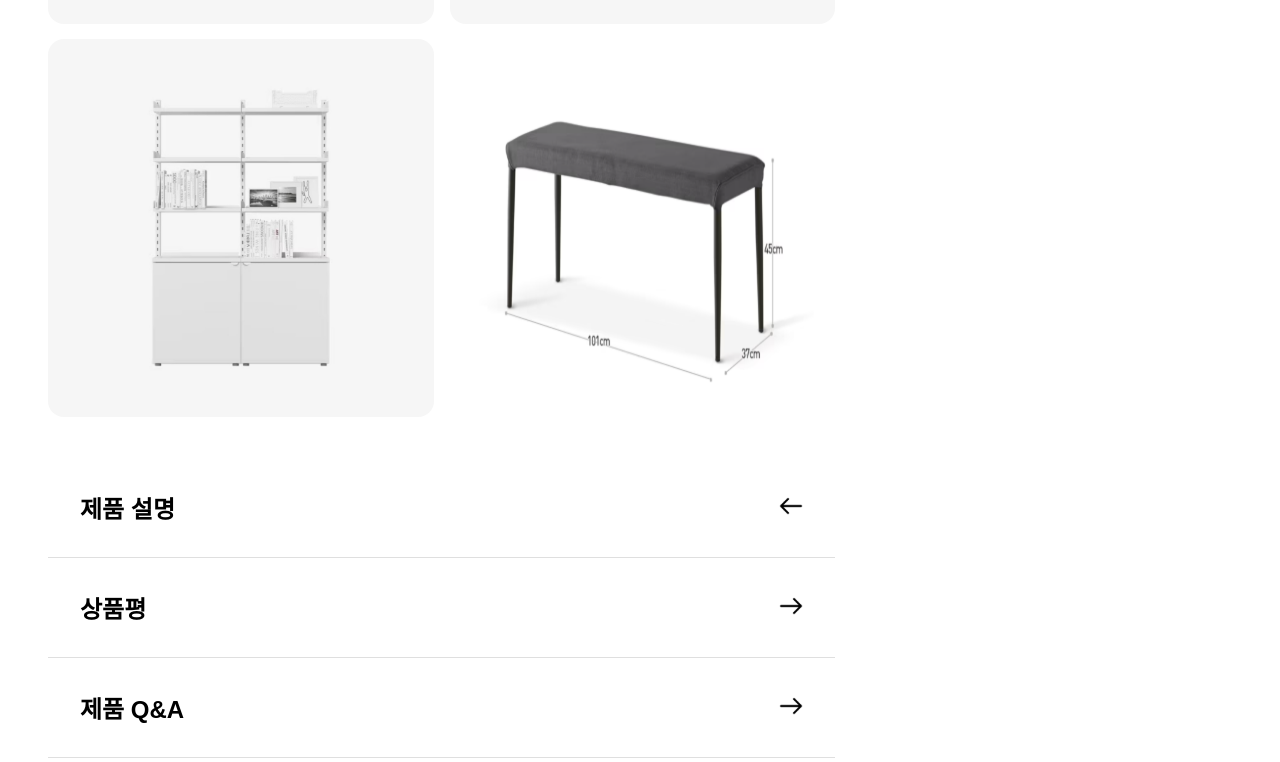
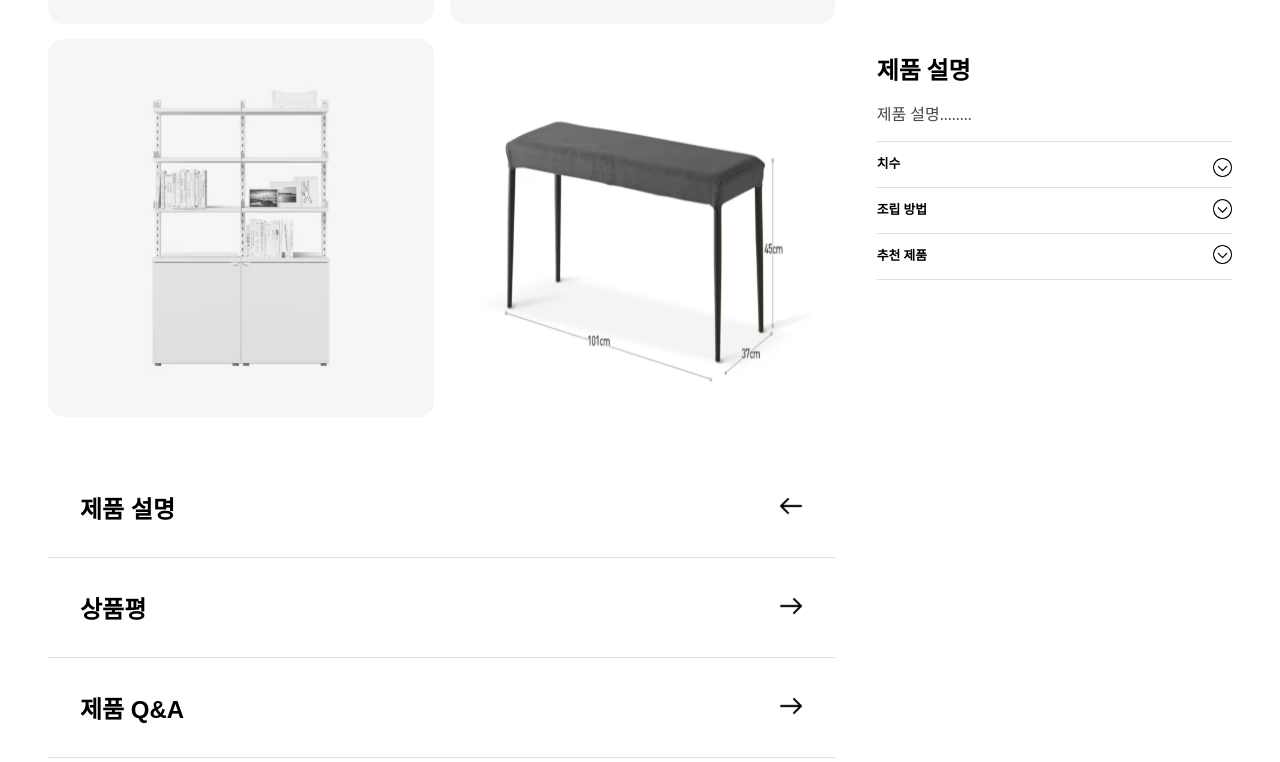
Before and after one commit to wecode-bootcamp-korea/48-2nd-5ronaminC-frontend, a React (Create React App) app: page /product-detail in a window 1280 px wide. Both pictures are taken after a click on the button "제품 설명". Shown: the part 396-1158 px from the top of the page. Built offline with nearby package versions, Linux system fonts and the light colour scheme.

Commit message:
Add : 제품상세 페이지 Layout 구현 완성

```diff
--- a/src/pages/ProductDetail/ProductDetail.jsx
+++ b/src/pages/ProductDetail/ProductDetail.jsx
@@ -1,6 +1,4 @@
 import React, { useState } from 'react';
-//import Nav from '../../components/Nav/Nav';
-//import Footer from '../../components/Footer/Footer';
 import ProductDetailInfo from './components/toggles/ProductDetailInfo';
 import ProductReview from './components/toggles/ProductReview';
 import ProductImages from './components/ProductImages';
@@ -13,8 +11,6 @@ const ProductDetail = () => {
   const [isProductReview, setProductReview] = useState(false);
 
   return (
-    <>
-      {/* <Nav /> */}
     <div className="productInfo">
       <div className="productDetailAll">
         <div className="productImages">
@@ -74,8 +70,6 @@ const ProductDetail = () => {
         )}
       </div>
     </div>
-      {/* <Footer /> */}
-    </>
   );
 };
 
--- a/src/pages/ProductDetail/ProductDetail.scss
+++ b/src/pages/ProductDetail/ProductDetail.scss
@@ -75,6 +75,7 @@
           }
         }
       }
+
       .productQnA {
         display: flex;
         justify-content: space-between;
--- a/src/pages/ProductDetail/components/toggles/ProductDetailInfo.jsx
+++ b/src/pages/ProductDetail/components/toggles/ProductDetailInfo.jsx
@@ -1,10 +1,53 @@
-import React from 'react';
+import React, { useState } from 'react';
 import './ProductDetailInfo.scss';
 
 const ProductDetailInfo = () => {
+  const [isSizeInfo, setSizeInfo] = useState(false);
+
   return (
-    <div className="">
-      <div>Detail</div>
+    <div className="productDetailInfo">
+      <h1>제품 설명</h1>
+      <div className="productInfoContent">
+        <p>제품 설명........</p>
+      </div>
+      <div className="size">
+        <p>치수</p>
+        <button
+          onClick={() => {
+            setSizeInfo(e => !e);
+          }}
+        >
+          {isSizeInfo ? (
+            <img src="images/chevron.png" alt="사이즈 정보 up 토글 버튼" />
+          ) : (
+            <img
+              src="images/down-chevron.png"
+              alt="사이즈 정보 down 토글 버튼"
+            />
+          )}
+        </button>
+      </div>
+      {isSizeInfo && (
+        <div className="sizeToggle">
+          <div className="productLength">
+            <p className="productWidth">가로</p>X
+            <p className="productDepth">세로</p>X
+            <p className="productHeight">높이</p>
+          </div>
+        </div>
+      )}
+      <div className="assemblyMethod">
+        <p>조립 방법</p>
+        <button>
+          <img src="images/down-chevron.png" alt="조립 방법 토글 버튼" />
+        </button>
+      </div>
+      <div className="recoProduct">
+        <p>추천 제품</p>
+        <button>
+          <img src="images/down-chevron.png" alt="조립 방법 토글 버튼" />
+        </button>
+      </div>
     </div>
   );
 };
--- a/src/pages/ProductDetail/components/toggles/ProductDetailInfo.scss
+++ b/src/pages/ProductDetail/components/toggles/ProductDetailInfo.scss
@@ -1 +1,117 @@
 @import '/src/style/variables.scss';
+
+.productDetailInfo {
+  position: sticky;
+  width: 100%;
+  top: 7%;
+
+  p {
+    display: inline-block;
+  }
+
+  h1 {
+    font-size: 1.5rem;
+    line-height: 1.333;
+    letter-spacing: -0.0063em;
+    margin-bottom: 1rem;
+  }
+
+  .productInfoContent {
+    border-bottom: 1px solid rgb(var(--colour-neutral-3, 223, 223, 223));
+    margin-bottom: 1rem;
+
+    p {
+      font-size: 1rem;
+      line-height: 1.333;
+      margin-bottom: 1rem;
+      color: $superDeepGray;
+    }
+  }
+
+  .size {
+    display: flex;
+    justify-content: space-between;
+    align-items: flex-start;
+    border-bottom: 1px solid rgb(var(--colour-neutral-3, 223, 223, 223));
+
+    p {
+      font-size: 0.8rem;
+      font-weight: 600;
+      margin-bottom: 1rem;
+    }
+
+    button {
+      border: 0;
+      padding: 0;
+      background-color: transparent;
+
+      img {
+        width: 1.2rem;
+        height: 1.2rem;
+      }
+    }
+  }
+
+  .sizeToggle {
+    margin-top: 1rem;
+
+    .productLength {
+      p {
+        display: inline-block;
+        font-size: 0.8rem;
+        color: $black;
+        padding-bottom: 5%;
+      }
+    }
+  }
+
+  .assemblyMethod {
+    display: flex;
+    justify-content: space-between;
+    align-items: center;
+    border-bottom: 1px solid rgb(var(--colour-neutral-3, 223, 223, 223));
+
+    p {
+      font-size: 0.8rem;
+      font-weight: 600;
+      margin-top: 1rem;
+      margin-bottom: 1rem;
+    }
+
+    button {
+      border: 0;
+      padding: 0;
+      background-color: transparent;
+
+      img {
+        width: 1.2rem;
+        height: 1.2rem;
+      }
+    }
+  }
+
+  .recoProduct {
+    display: flex;
+    justify-content: space-between;
+    align-items: center;
+    border-bottom: 1px solid rgb(var(--colour-neutral-3, 223, 223, 223));
+
+    p {
+      font-size: 0.8rem;
+      font-weight: 600;
+      margin-top: 1rem;
+      margin-bottom: 1rem;
+    }
+
+    button {
+      border: 0;
+      padding: 0;
+      background-color: transparent;
+
+      img {
+        width: 1.2rem;
+        height: 1.2rem;
+      }
+    }
+  }
+}
--- a/src/pages/ProductDetail/components/toggles/ProductReview.jsx
+++ b/src/pages/ProductDetail/components/toggles/ProductReview.jsx
@@ -1,10 +1,51 @@
-import React from 'react';
+import React, { useState } from 'react';
 import './ProductReview.scss';
 
 const ProductReview = () => {
+  const [isPoductReview, setPoductReview] = useState(false);
+
   return (
-    <div className="">
-      <div>Review</div>
+    <div className="productReview ">
+      <h1>상품평</h1>
+      <div
+        className="reviewButton"
+        onClick={() => {
+          setPoductReview(e => !e);
+        }}
+      >
+        {isPoductReview ? (
+          <button type="submit">
+            <p>상품평 제출</p>
+          </button>
+        ) : (
+          <button>
+            <p>상품평 쓰기</p>
+          </button>
+        )}
+      </div>
+      {isPoductReview && (
+        <div className="poductReviewWrite">
+          <div className="poductReviewWriteTitle">
+            <p>상품평 작성</p>
+            <img src="images/rating.png" alt="상품평 아이콘" />
+          </div>
+          <div className="poductRevieText">
+            <textarea
+              cols="30"
+              rows="10"
+              maxlength="999"
+              placeholder="상품평을 작성해주세요."
+            />
+          </div>
+        </div>
+      )}
+      <div className="productReviewList">
+        <p className="productReviewListTitle">상품평 리스트</p>
+        <div className="productReviewListContnet">
+          <p className="productReviewName">김슬기</p>
+          <p className="productReviewContnet">디자인고 좋고 실용적입니다.</p>
+        </div>
+      </div>
     </div>
   );
 };
--- a/src/pages/ProductDetail/components/toggles/ProductReview.scss
+++ b/src/pages/ProductDetail/components/toggles/ProductReview.scss
@@ -1 +1,107 @@
 @import '/src/style/variables.scss';
+
+.productReview {
+  position: sticky;
+  width: 100%;
+  top: 7%;
+  padding-bottom: 3rem;
+
+  h1 {
+    font-size: 1.5rem;
+    line-height: 1.333;
+    letter-spacing: -0.0063em;
+    margin-bottom: 4rem;
+  }
+
+  .reviewButton {
+    display: flex;
+    flex-direction: column;
+    width: 100%;
+    border-bottom: 1px solid rgb(var(--colour-neutral-3, 223, 223, 223));
+
+    button {
+      border: 0;
+      border-radius: 2rem;
+      margin-bottom: 2rem;
+      background-color: $black;
+
+      p {
+        font-size: 0.8rem;
+        font-weight: 600;
+        color: white;
+        margin: 1rem 3rem;
+      }
+    }
+  }
+
+  .poductReviewWrite {
+    display: flex;
+    flex-direction: column;
+    margin-top: 1rem;
+    border-bottom: 1px solid rgb(var(--colour-neutral-3, 223, 223, 223));
+
+    .poductReviewWriteTitle {
+      display: flex;
+      align-items: center;
+
+      p {
+        display: inline-block;
+        margin-right: 0.5rem;
+        font-size: 1rem;
+        font-weight: 600;
+        color: $superDeepGray;
+      }
+
+      img {
+        width: 3rem;
+        height: 3rem;
+        opacity: 0.8;
+      }
+    }
+
+    .poductRevieText {
+      display: block;
+
+      textarea {
+        width: 100%;
+        margin-bottom: 2rem;
+        resize: none;
+      }
+
+      textarea::placeholder {
+        font-size: 0.8rem;
+        color: $superDeepGray;
+      }
+    }
+  }
+
+  .productReviewList {
+    margin-top: 1rem;
+
+    .productReviewListTitle {
+      font-size: 1rem;
+      font-weight: 600;
+      line-height: 1.333;
+      color: $superDeepGray;
+      padding-bottom: 1rem;
+      border-bottom: 1px solid rgb(var(--colour-neutral-3, 223, 223, 223));
+    }
+
+    .productReviewListContnet {
+      margin-top: 1rem;
+
+      .productReviewName {
+        font-size: 0.8rem;
+        font-weight: 600;
+        padding-bottom: 1rem;
+        color: $superDeepGray;
+      }
+
+      .productReviewContnet {
+        font-size: 1rem;
+        padding-bottom: 1rem;
+        border-bottom: 1px solid rgb(var(--colour-neutral-3, 223, 223, 223));
+      }
+    }
+  }
+}
```
Also changed, not shown: public/images/chevron.png (added), public/images/rating.png (added). Lines whose indentation alone changed are shown as unchanged.
